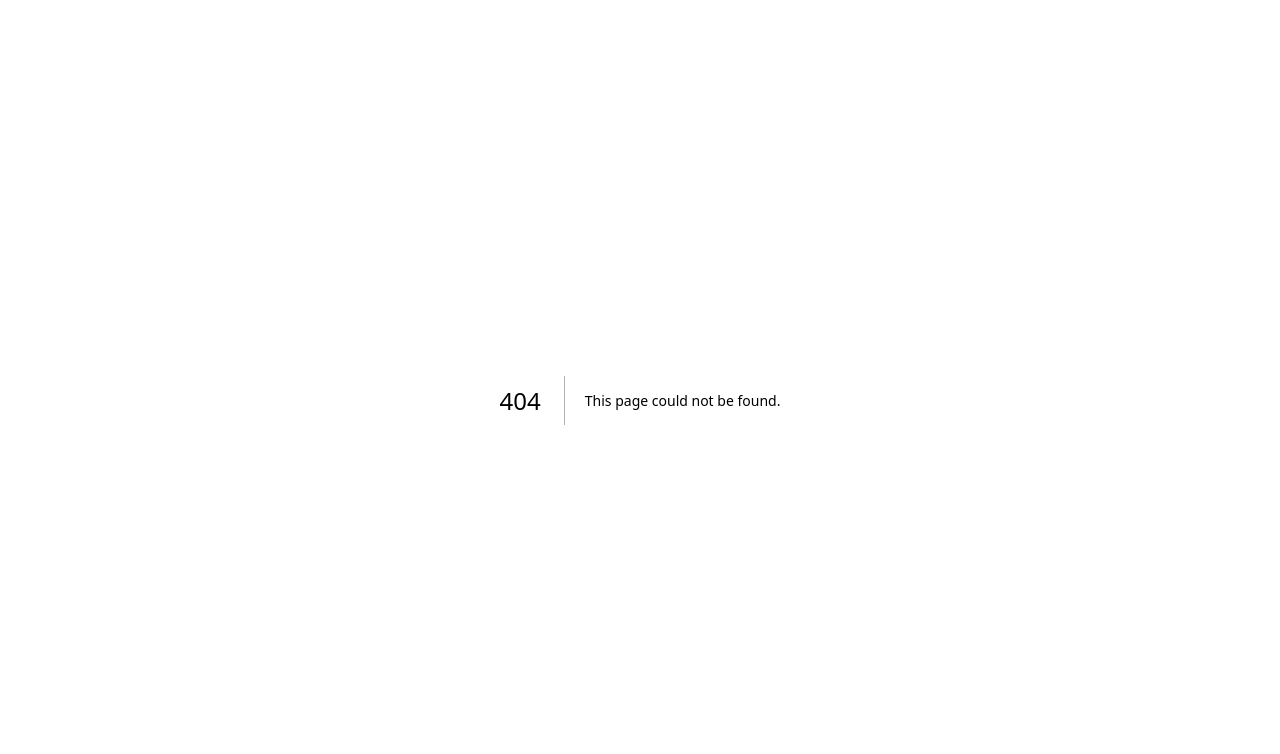
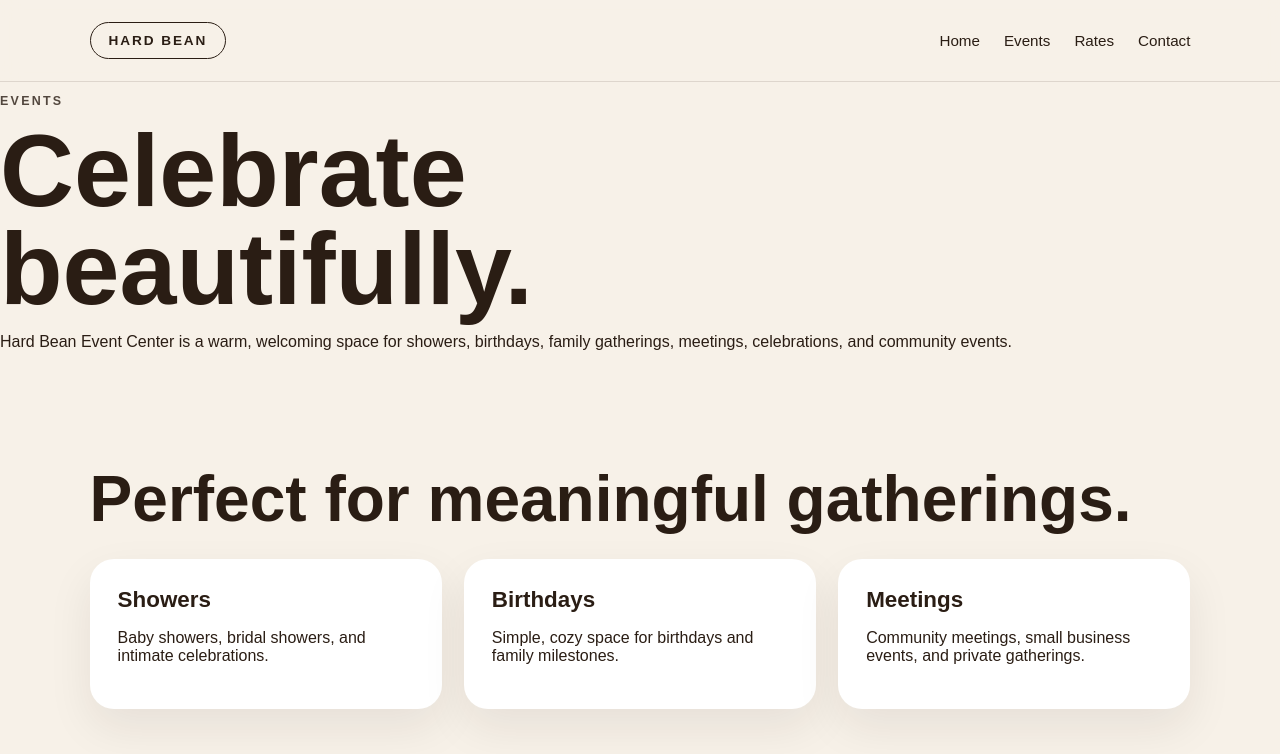
Before and after one commit to anastasis-elite/hardbean-events, a Next.js app: page /events in a window 1280 px wide. Before the commit this address had no page. Shown: the top 754 px of the page. Built offline with nearby package versions, Linux system fonts and the light colour scheme.

Commit message:
Create page.tsx

```diff
--- /dev/null
+++ b/app/events/page.tsx
@@ -0,0 +1,45 @@
+export default function EventsPage() {
+  return (
+    <main>
+      <nav className="nav">
+        <div className="logoOval">HARD BEAN</div>
+        <div className="navLinks">
+          <a href="/">Home</a>
+          <a href="/events">Events</a>
+          <a href="/rates">Rates</a>
+          <a href="/contact">Contact</a>
+        </div>
+      </nav>
+
+      <section className="pageHero imageEvents">
+        <p className="eyebrow">Events</p>
+        <h1>Celebrate beautifully.</h1>
+        <p>
+          Hard Bean Event Center is a warm, welcoming space for showers,
+          birthdays, family gatherings, meetings, celebrations, and community events.
+        </p>
+      </section>
+
+      <section className="section">
+        <h2>Perfect for meaningful gatherings.</h2>
+
+        <div className="rateGrid">
+          <div className="card">
+            <h3>Showers</h3>
+            <p>Baby showers, bridal showers, and intimate celebrations.</p>
+          </div>
+
+          <div className="card">
+            <h3>Birthdays</h3>
+            <p>Simple, cozy space for birthdays and family milestones.</p>
+          </div>
+
+          <div className="card">
+            <h3>Meetings</h3>
+            <p>Community meetings, small business events, and private gatherings.</p>
+          </div>
+        </div>
+      </section>
+    </main>
+  );
+}
```
